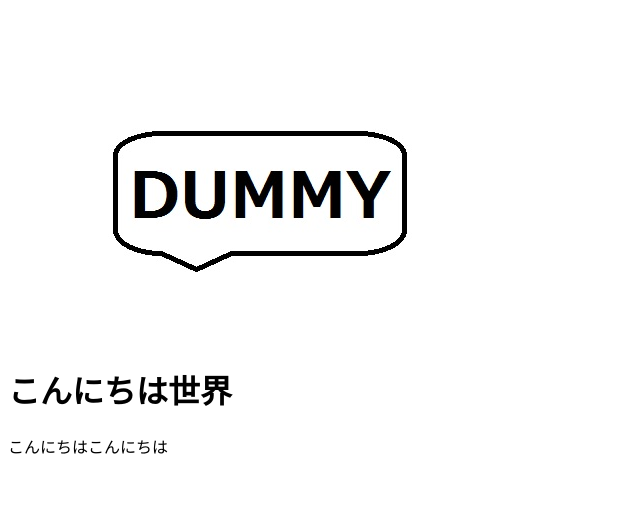
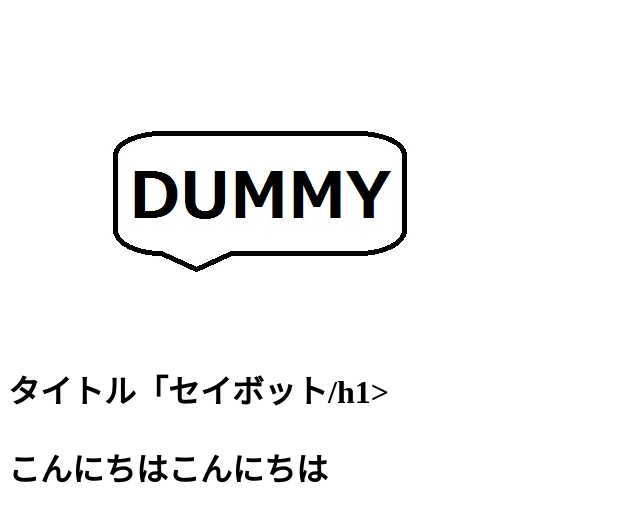
Before and after one commit to NaGikunn/Hungry-Crow, a plain HTML site: page index.html in a window 1280 px wide. Shown: the whole page, without its empty margins (0-640 px from the left). Drawn offline with Linux system fonts and the light colour scheme.

Commit message:
Create index.html
あ

```diff
--- a/index.html
+++ b/index.html
@@ -8,7 +8,7 @@
 <title>平野のページ</title>
 </head>
 <body>
-    <h1>こんにちは世界</h1>
+    <h1>タイトル「セイボット/h1>
   <p>こんにちはこんにちは</p>
 </body>
 </html>
```
